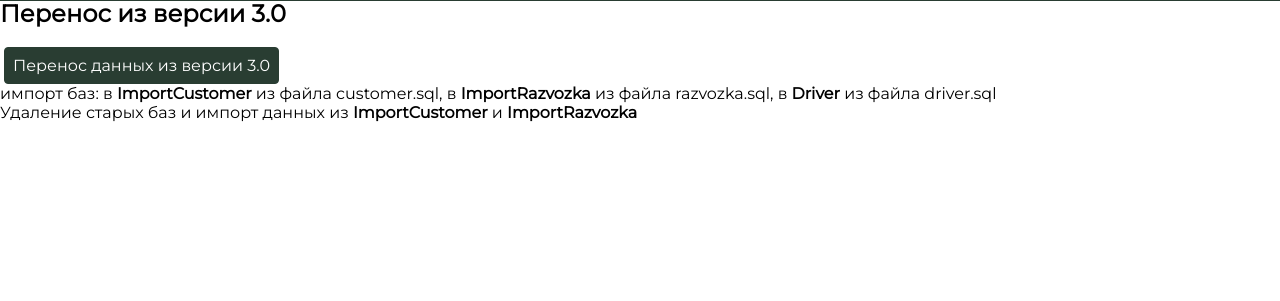
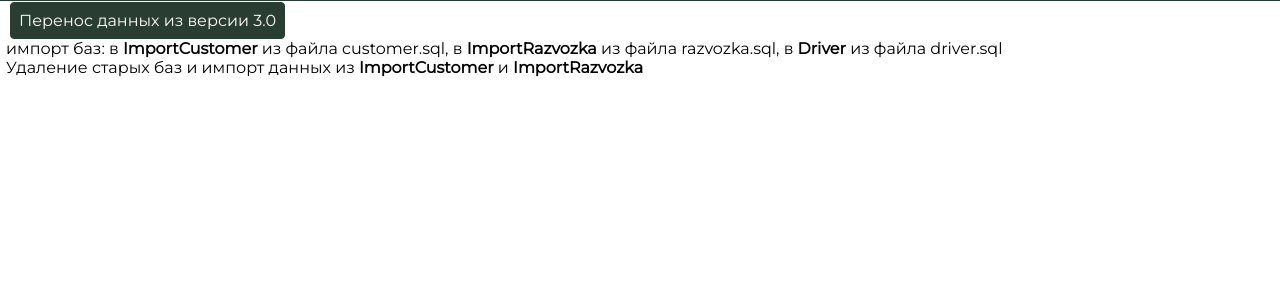
Before and after one commit to tsibul/razvozka4_0, a Django app: page /rzv/admin/ in a window 1280 px wide. Shown: the part 58-359 px from the top of the page. Run offline with Django 4.2, Linux system fonts and the light colour scheme; the visitor is signed in with stand-in values (Sample User, id 1); data that the repository does not hold is empty; parts of the project's set-up code (start-up, migrations or seed data) failed here and were passed over.

Commit message:
Unite all transfer data in one button

```diff
--- a/templates/admin.html
+++ b/templates/admin.html
@@ -3,10 +3,7 @@
 {% block title %}машины{% endblock %}
 {% block content %}
     {% if request.user.is_superuser %}
-        <br><br> <br>
-        <h2>Перенос из версии 3.0</h2>
-        <br>
-        <div class="">
+        <div class="planned">
             <form action="{% url 'razv4_0:admin_import' %}">
                 {% csrf_token %}
                 <button class="btn-submit submit-neg" type="submit">Перенос данных из версии 3.0</button>
```
